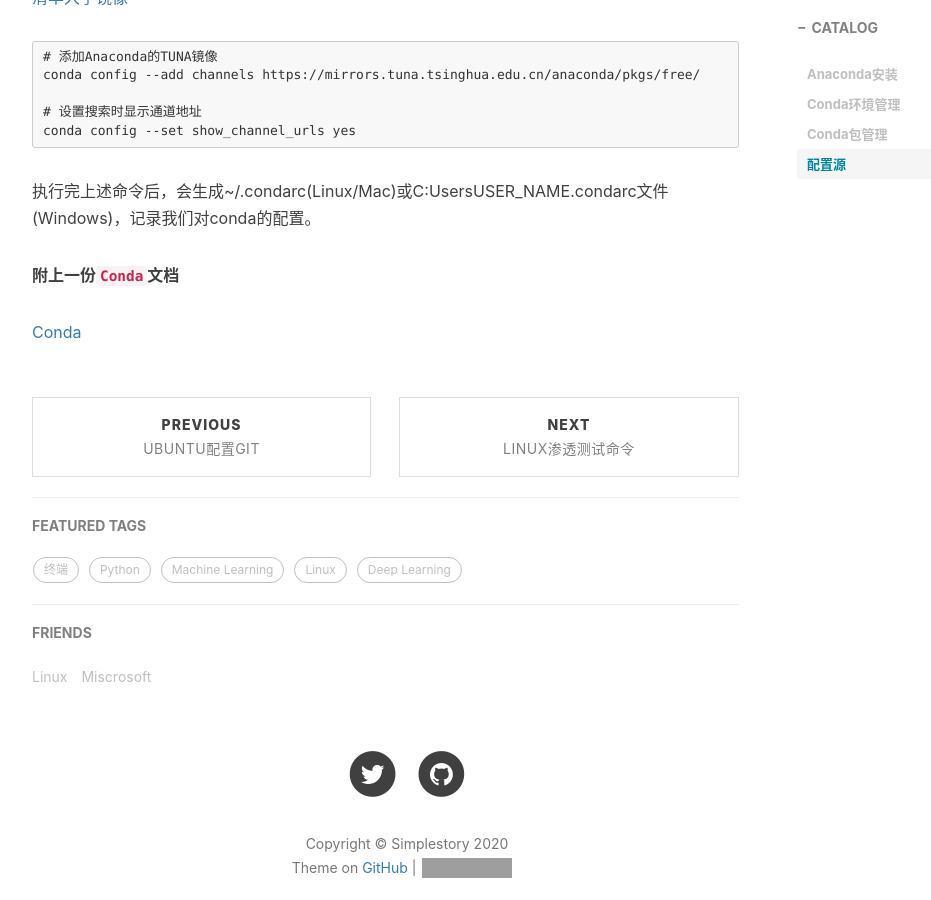
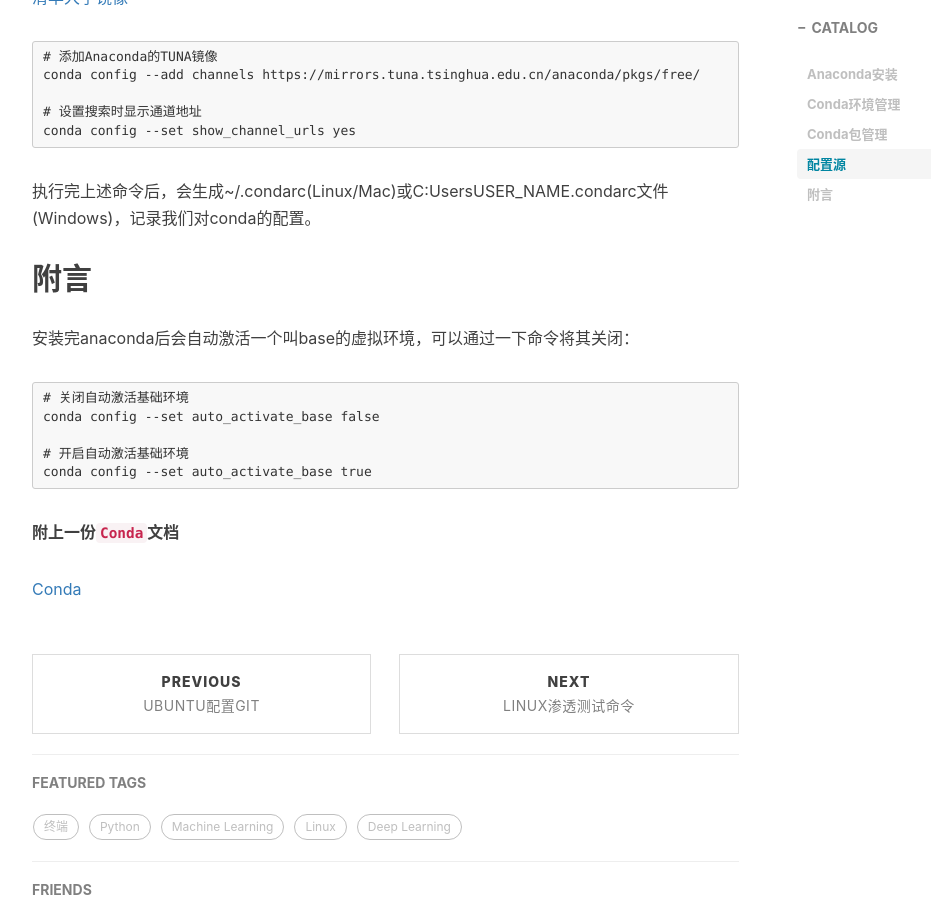
Before and after one commit to simplestory/simplestory.github.io, a Jekyll site: the page built from _posts/2018-1-5-Anaconda部分命令.md, in a window 1280 px wide and 900 px high, scrolled down 2393 px. Shown: the whole window, without its empty margins (233-1164 px from the left). Built offline with Jekyll 4.4.1, drawn with Linux system fonts in a browser that asks for light colours; nearby versions of some CDN libraries; comment, search, counter and statistics services are not loaded; grey boxes are pictures that could not be loaded.

Commit message:
更新anaconda命令

````diff
--- a/_posts/2018-1-5-Anaconda部分命令.md
+++ b/_posts/2018-1-5-Anaconda部分命令.md
@@ -106,6 +106,17 @@ conda config --set show_channel_urls yes
 
 执行完上述命令后，会生成~/.condarc(Linux/Mac)或C:UsersUSER_NAME.condarc文件(Windows)，记录我们对conda的配置。
 
+## 附言
+
+安装完anaconda后会自动激活一个叫base的虚拟环境，可以通过一下命令将其关闭：
+
+```
+# 关闭自动激活基础环境
+conda config --set auto_activate_base false
+
+# 开启自动激活基础环境
+conda config --set auto_activate_base true
+```
 
 **附上一份`Conda`文档**
 
````
